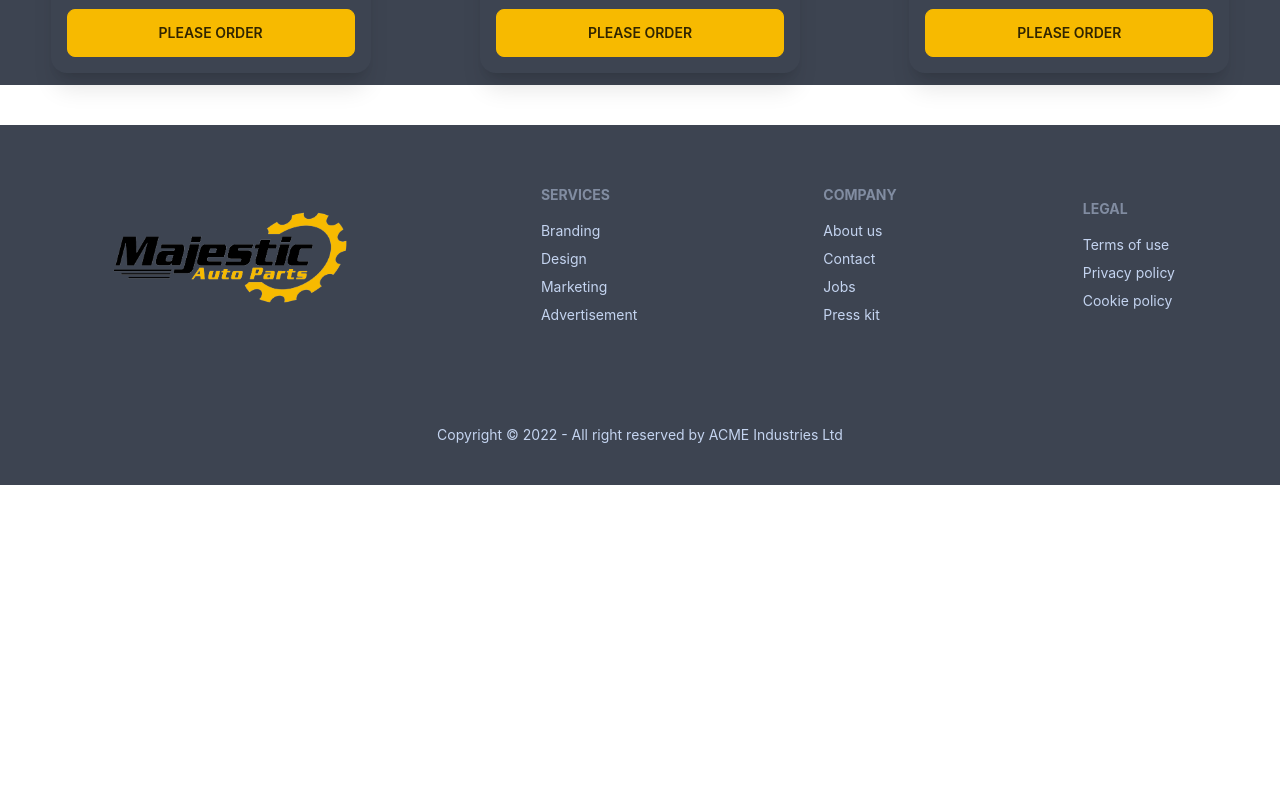
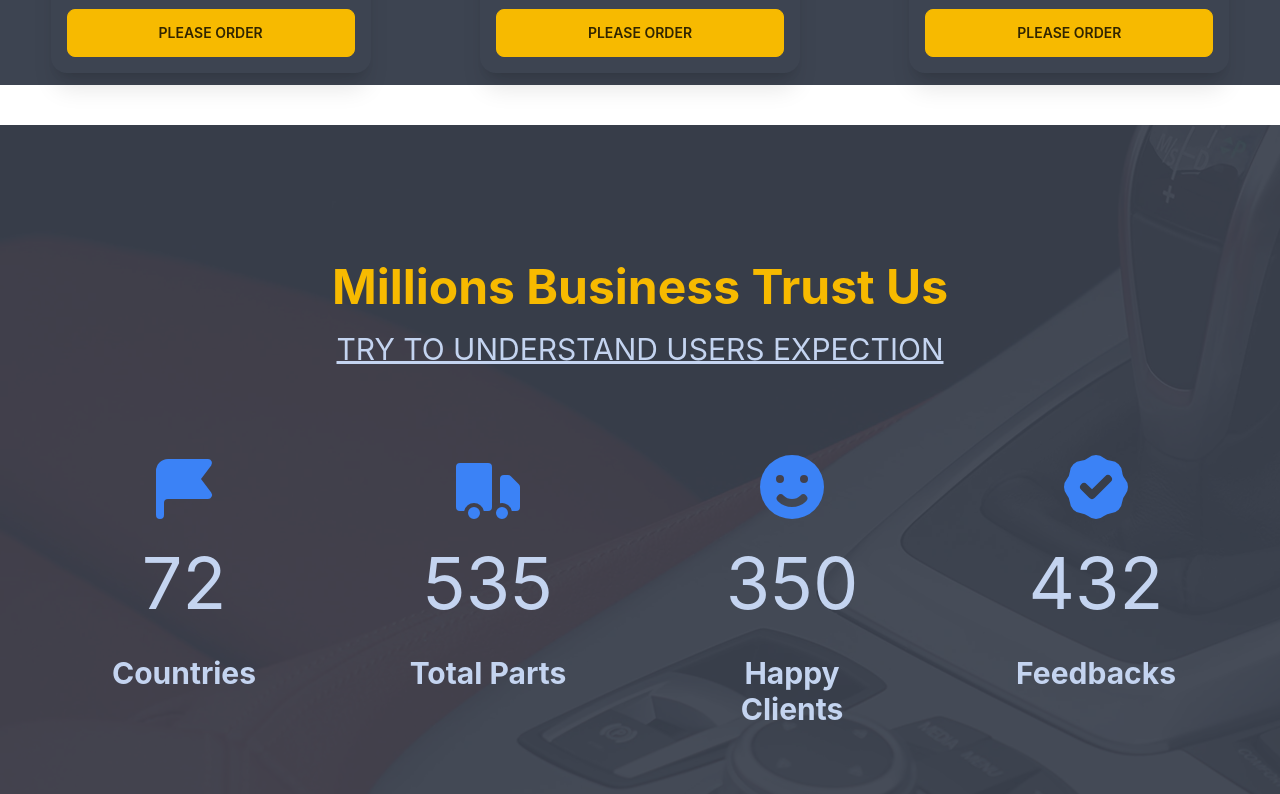
Before and after one commit to prosaiful37/Manufacture-website-car-parts, a React (Create React App) app: page / in a window 1280 px wide. Shown: the part 2466-3260 px from the top of the page. Before the commit the page ends 2951 px from the top, so only its background shows below. Built offline with nearby package versions, Linux system fonts and the light colour scheme.

Commit message:
business summary done

```diff
--- a/package.json
+++ b/package.json
@@ -3,11 +3,13 @@
   "version": "0.1.0",
   "private": true,
   "dependencies": {
+    "@heroicons/react": "^1.0.6",
     "@testing-library/jest-dom": "^5.16.4",
     "@testing-library/react": "^13.2.0",
     "@testing-library/user-event": "^13.5.0",
     "daisyui": "^2.15.0",
     "react": "^18.1.0",
+    "react-countup": "^6.2.0",
     "react-dom": "^18.1.0",
     "react-router-dom": "^6.3.0",
     "react-scripts": "5.0.1",
--- /dev/null
+++ b/src/Pages/Home/BusinessSummary/BusinessSummary.js
@@ -0,0 +1,79 @@
+import React from "react";
+import CountUp from "react-countup";
+import { FlagIcon, TruckIcon, EmojiHappyIcon, BadgeCheckIcon } from '@heroicons/react/solid';
+import banner2 from "../../../Assets/banner/banner2.png";
+
+const BusinessSummary = () => {
+
+  return (
+    <div
+      class="hero min-h-screen"
+      style={{
+        background: `url(${banner2})`,
+      }}
+    >
+      <div class="hero-overlay bg-opacity-90"></div>
+      <div class="hero-content text-center text-neutral-content">
+        <div class="hero-content text-center text-neutral-content">
+          <div class="">
+            <h1 class="mb-5 text-5xl font-bold text-primary">Millions Business Trust Us</h1>
+            <h4 class="mb-5 text-3xl underline underline-offset-1 uppercase ">Try to understand users expection</h4>
+            <div className="grid grid-cols-1 lg:grid-cols-4 ">
+             <CountUp start={0} end={72} delay={0}>
+                {({ countUpRef }) => (
+                <div className="p-5 m-10">
+
+                    <FlagIcon className=" h-20 w-auto mx-auto text-blue-500 mb-5"/>
+                    <span className="text-7xl"  ref={countUpRef} />
+                    <h2 className="text-3xl font-bold">  <br />
+                    Countries
+                    </h2>
+                </div>
+                )}
+            </CountUp>
+             <CountUp start={0} end={535} delay={0}>
+                {({ countUpRef }) => (
+                <div className="p-5 m-10">
+
+                    <TruckIcon className=" h-20 w-auto mx-auto text-blue-500 mb-5"/>
+                    <span className="text-7xl"  ref={countUpRef} />
+                    <h2 className="text-3xl font-bold">  <br />
+                    Total Parts
+                    </h2>
+                </div>
+                )}
+            </CountUp>
+             <CountUp start={0} end={350} delay={0}>
+                {({ countUpRef }) => (
+                <div className="p-5 m-10">
+
+                    <EmojiHappyIcon className=" h-20 w-auto mx-auto text-blue-500 mb-5"/>
+                    <span className="text-7xl"  ref={countUpRef} />
+                    <h2 className="text-3xl font-bold">  <br />
+                    Happy Clients
+                    </h2>
+                </div>
+                )}
+            </CountUp>
+             <CountUp start={0} end={432} delay={0}>
+                {({ countUpRef }) => (
+                <div className="p-5 m-10">
+
+                    <BadgeCheckIcon className=" h-20 w-auto mx-auto text-blue-500 mb-5"/>
+                    <span className="text-7xl"  ref={countUpRef} />
+                    <h2 className="text-3xl font-bold">  <br />
+                   Feedbacks
+                    </h2>
+                </div>
+                )}
+            </CountUp>
+            </div>
+
+          </div>
+        </div>
+      </div>
+    </div>
+  );
+};
+
+export default BusinessSummary;
--- a/src/Pages/Home/Home/Home.js
+++ b/src/Pages/Home/Home/Home.js
@@ -1,5 +1,6 @@
 import React from 'react';
 import Banner from '../Banner/Banner';
+import BusinessSummary from '../BusinessSummary/BusinessSummary';
 import FreturesProduct from '../FeaturesProduct/FreturesProduct';
 import Parts from '../Parts/Parts';
 
@@ -9,6 +10,7 @@ const Home = () => {
             <Banner></Banner>
             <FreturesProduct></FreturesProduct>
             <Parts></Parts>
+            <BusinessSummary></BusinessSummary>
         </div>
     );
 };
```
Also changed, not shown: 1 other file (tests, documents, lock files or other folders).
